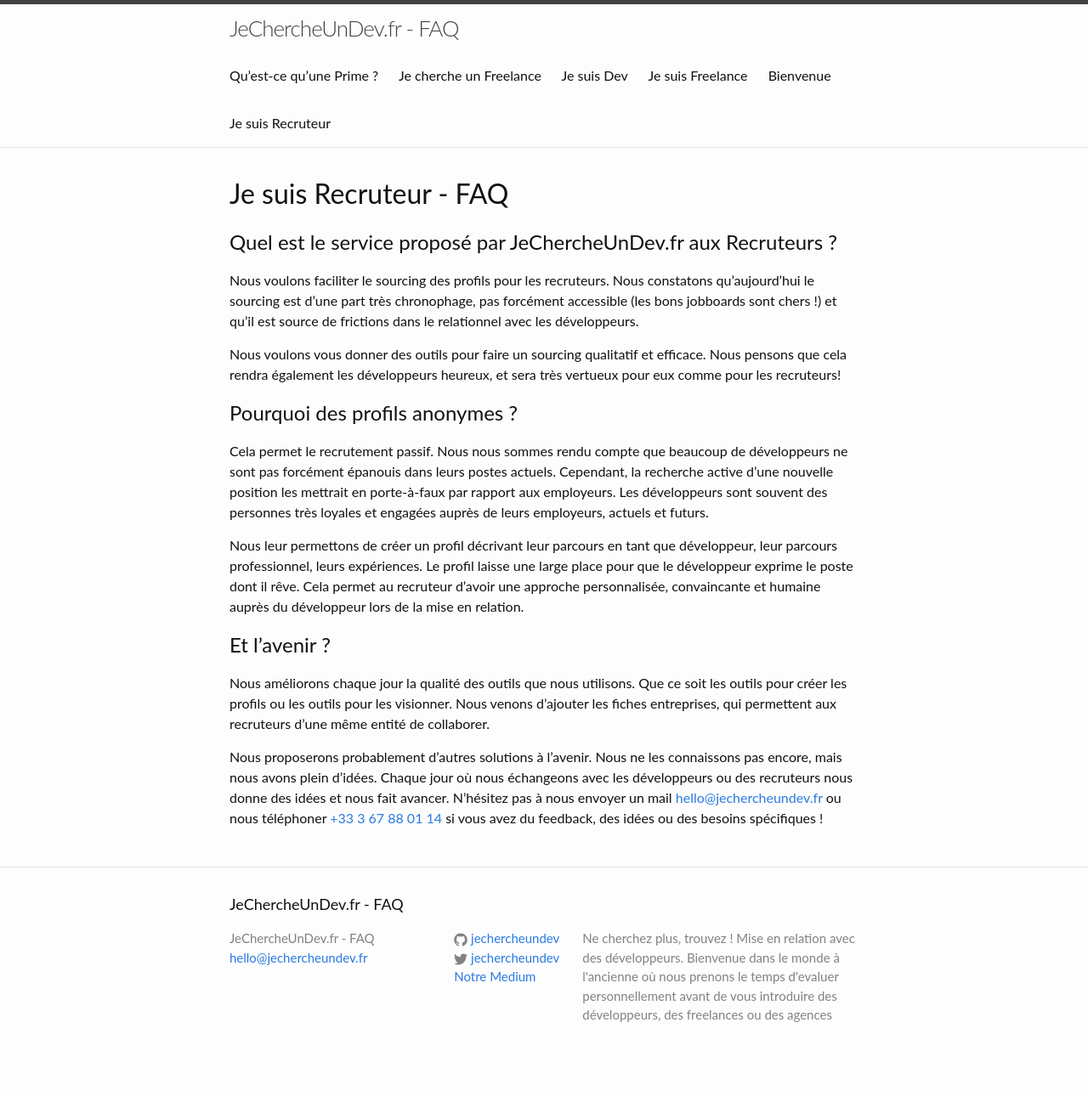
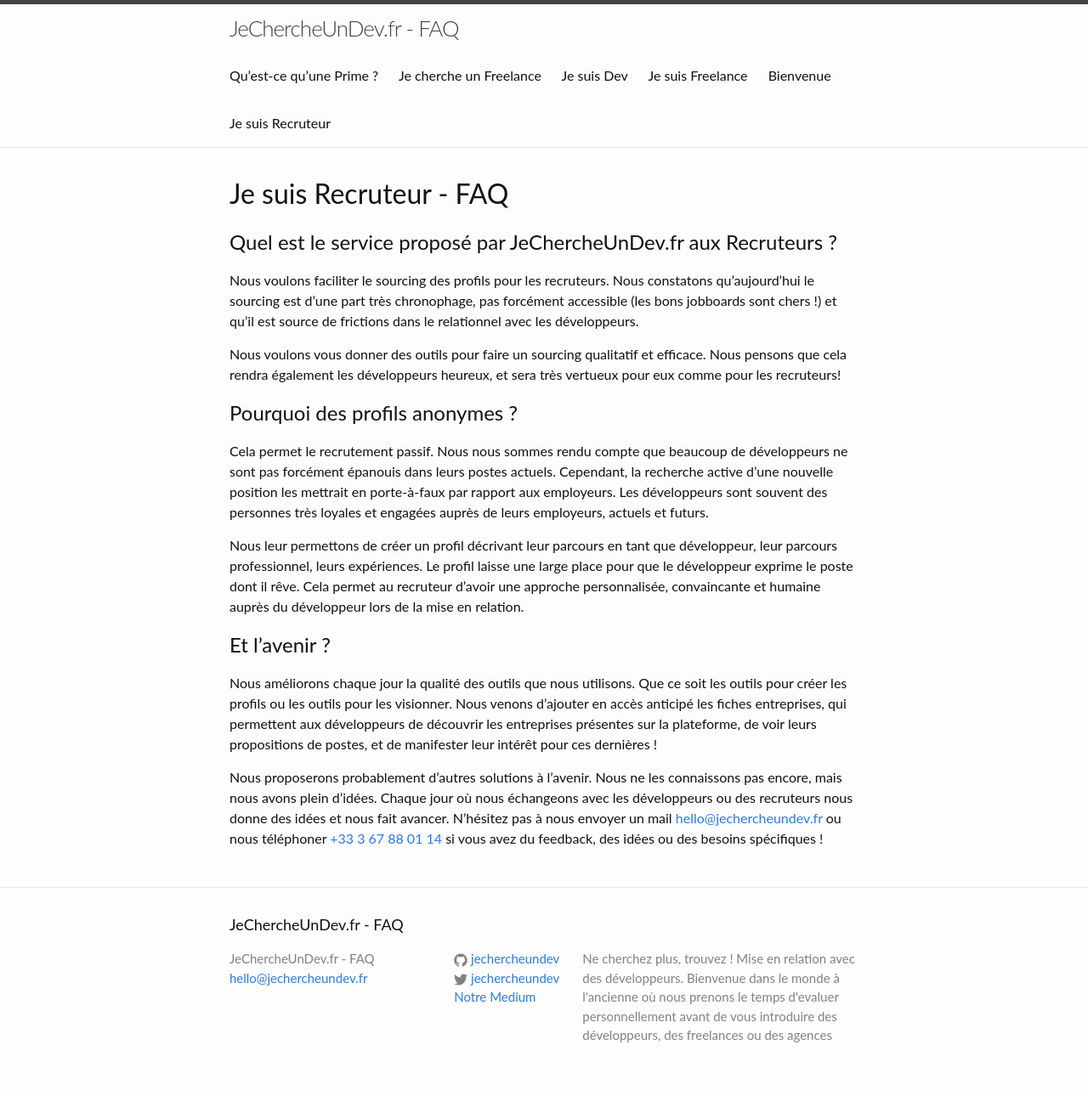
Before and after one commit to jechercheundev/faq, a Jekyll site: the page built from recruteur.md, in a window 1280 px wide. Shown: the whole page at 85% size. Built offline with Jekyll 4.4.1, drawn with Linux system fonts in a browser that asks for light colours; a script that is not in the unit is left out; before the commit the page ends 1266 px from its top, so only the background shows below that.

Commit message:
Ajout paragraphe fiche entreprises

```diff
--- a/recruteur.md
+++ b/recruteur.md
@@ -19,6 +19,6 @@ Nous leur permettons de créer un profil décrivant leur parcours en tant que d
 
 ## Et l'avenir ?
 
-Nous améliorons chaque jour la qualité des outils que nous utilisons. Que ce soit les outils pour créer les profils ou les outils pour les visionner. Nous venons d’ajouter les fiches entreprises, qui permettent aux recruteurs d'une même entité de collaborer.
+Nous améliorons chaque jour la qualité des outils que nous utilisons. Que ce soit les outils pour créer les profils ou les outils pour les visionner. Nous venons d’ajouter en accès anticipé les fiches entreprises, qui permettent aux développeurs de découvrir les entreprises présentes sur la plateforme, de voir leurs propositions de postes, et de manifester leur intérêt pour ces dernières !
 
 Nous proposerons probablement d'autres solutions à l’avenir. Nous ne les connaissons pas encore, mais nous avons plein d'idées. Chaque jour où nous échangeons avec les développeurs ou des recruteurs nous donne des idées et nous fait avancer. N'hésitez pas à nous envoyer un mail [hello@jechercheundev.fr](mailto:hello@jechercheundev.fr) ou nous téléphoner [+33 3 67 88 01 14](tel:+33367880114) si vous avez du feedback, des idées ou des besoins spécifiques !
```
